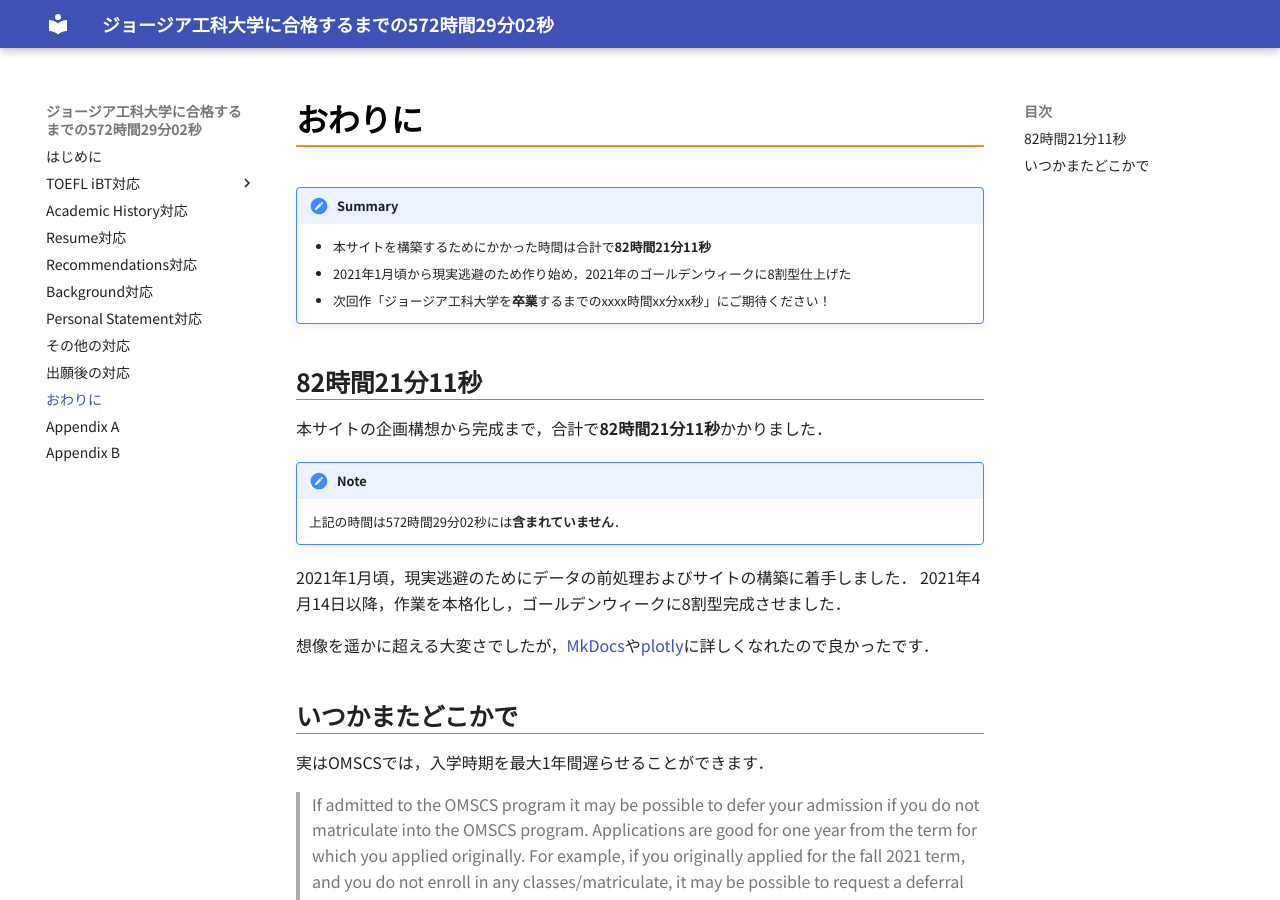
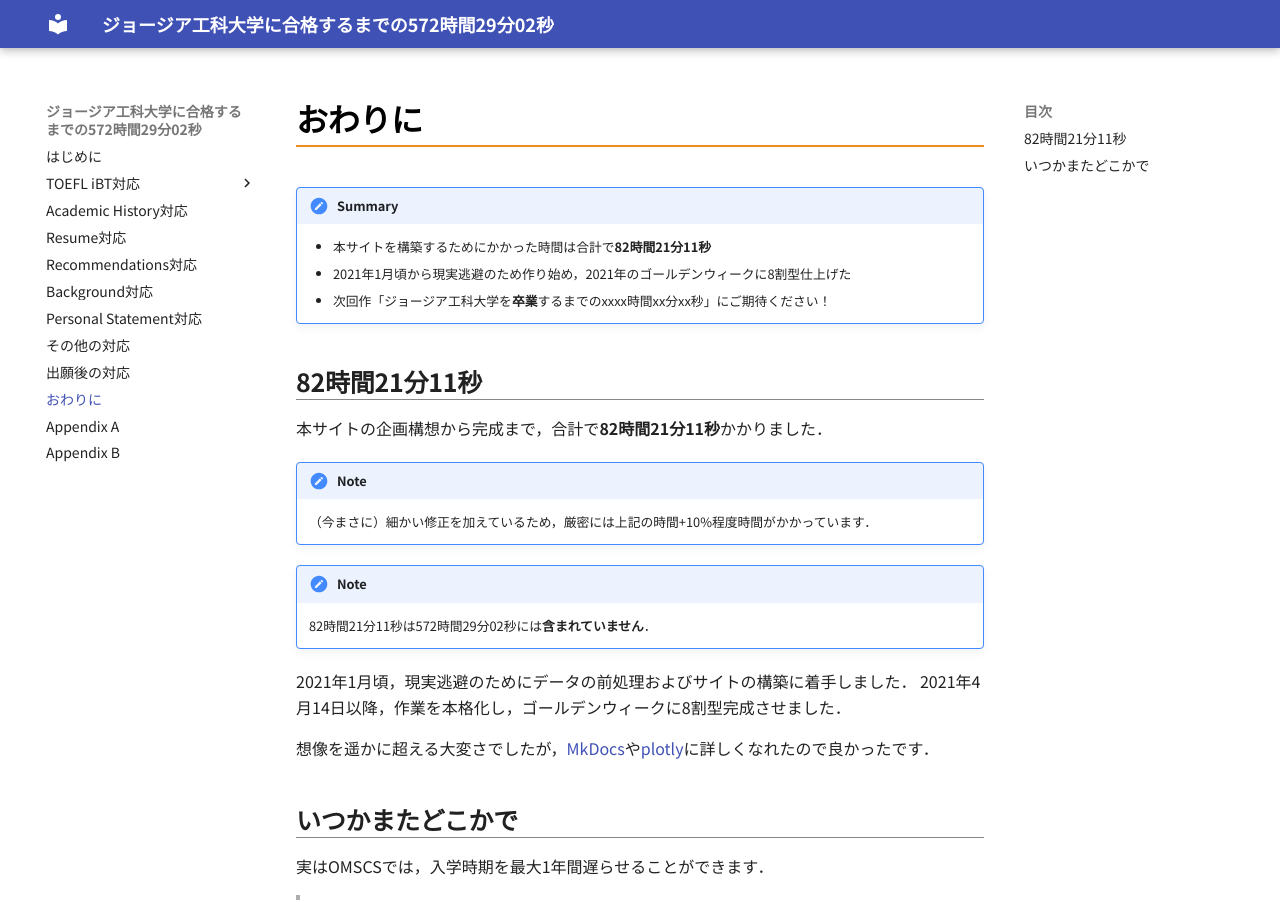
Before and after one commit to kakeami/road-to-gatech, an MkDocs documentation site: the page built from docs/epi.md, in a window 1280 px wide and 900 px high. Built offline with MkDocs 1.6.1 and Material for MkDocs 9.7.7, drawn with Linux system fonts in a browser that asks for light colours; nearby versions of some CDN libraries; some web fonts are replaced; old or Windows-style settings are respelled for this version of MkDocs.

Commit message:
おわりに：作業時間について言い訳

```diff
--- a/docs/epi.md
+++ b/docs/epi.md
@@ -10,7 +10,10 @@
 本サイトの企画構想から完成まで，合計で**82時間21分11秒**かかりました．
 
 !!! Note
-    上記の時間は572時間29分02秒には**含まれていません**．
+    （今まさに）細かい修正を加えているため，厳密には上記の時間+10%程度時間がかかっています．
+
+!!! Note
+    82時間21分11秒は572時間29分02秒には**含まれていません**．
 
 2021年1月頃，現実逃避のためにデータの前処理およびサイトの構築に着手しました．
 2021年4月14日以降，作業を本格化し，ゴールデンウィークに8割型完成させました．
```
Also changed, not shown: site/epi/index.html, 1 other file.
